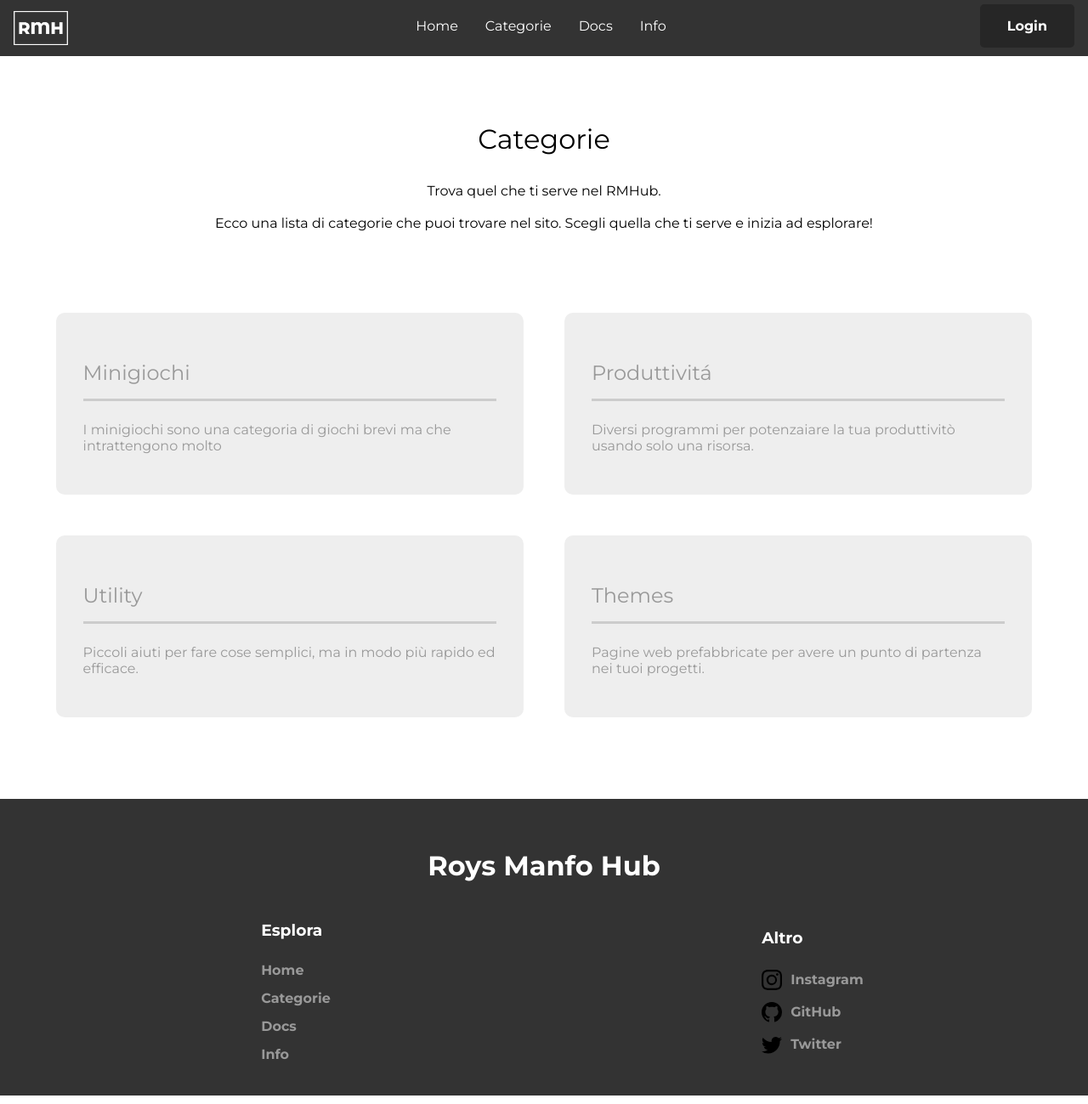
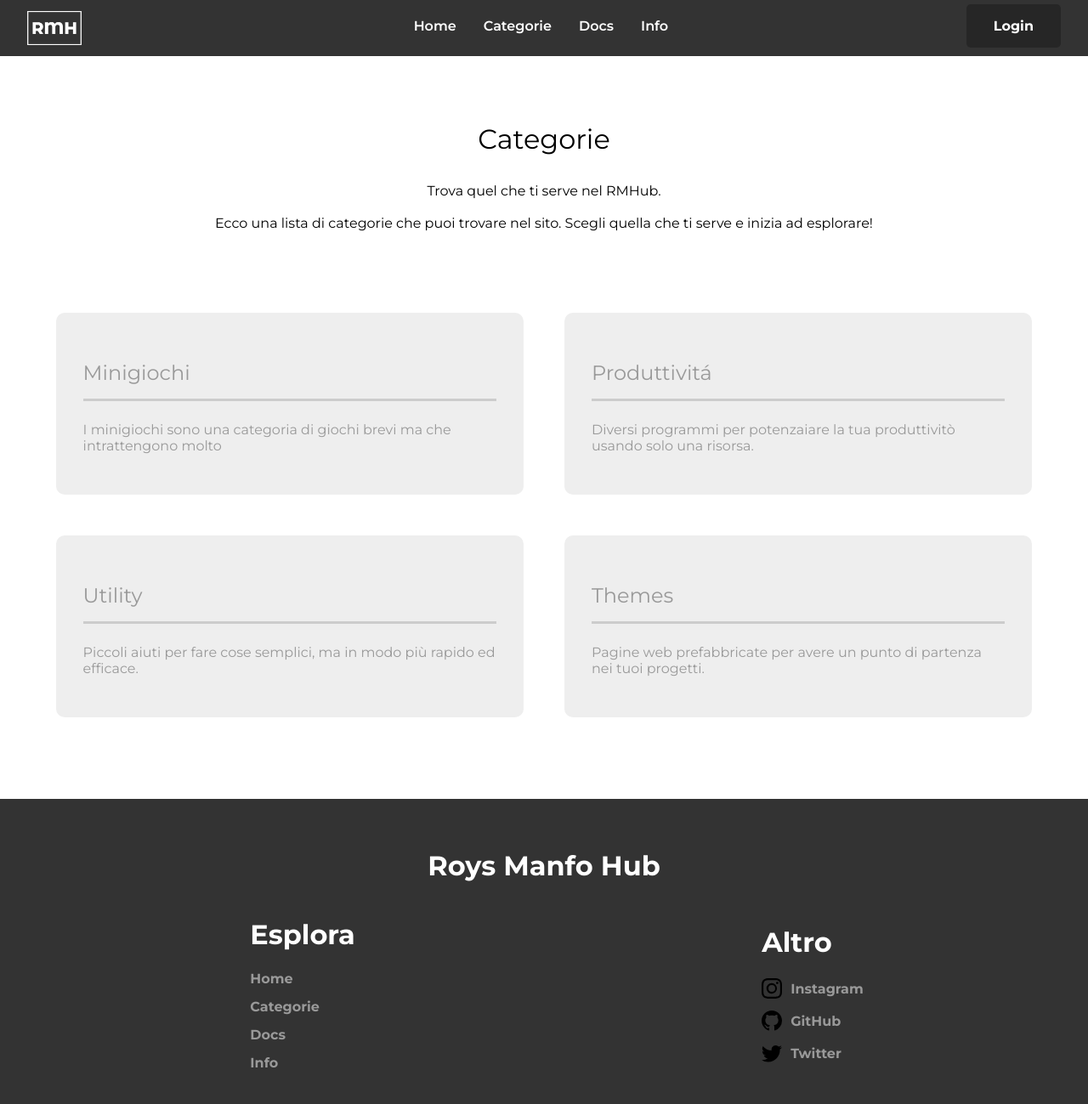
Before and after one commit to roysmanfo/RMHub, a React (Create React App) app: page /categories in a window 1280 px wide. Shown: the whole page at 85% size. Built offline with nearby package versions, Linux system fonts and the light colour scheme; no server answers.

Commit message:
Design changes

```diff
--- a/public/index.html
+++ b/public/index.html
@@ -27,6 +27,7 @@
     <title>RMHub</title>
     <style>
       @import url('https://fonts.googleapis.com/css2?family=Montserrat:ital,wght@0,100;0,200;0,300;0,400;0,500;0,600;0,700;0,800;0,900;1,100;1,200;1,300;1,400;1,500;1,600;1,700;1,800;1,900&display=swap');
+      @import url('https://fonts.googleapis.com/css2?family=Monoton&display=swap');
     </style>
   </head>
   <body>
--- a/src/components/Footer.tsx
+++ b/src/components/Footer.tsx
@@ -9,7 +9,7 @@ export default function Footer(){
             <h2 className="txt-center font-5" style={{gridArea: "title"}}>Roys Manfo Hub</h2>
                     <div id="explore">
                         <ul className="footer-list col-white">
-                            <h3>Esplora</h3>
+                            <h3 className='font-5'>Esplora</h3>
                             <Link to="/home" rel='noopener noreferrer'><li>Home</li></Link>
                             <Link to="/categories" rel='noopener noreferrer'><li>Categorie</li></Link>
                             <Link to="/unavaiable" rel='noopener noreferrer'><li>Docs</li></Link>
@@ -18,7 +18,7 @@ export default function Footer(){
                     </div>
                 <div id="socials" >
                     <ul className="socialList">
-                        <h3>Altro</h3>
+                        <h3 className='font-5'>Altro</h3>
                         <Link to="https://www.instagram.com/roys_manfo/" target="_blank" rel="noopener noreferrer" title="Instagram">
                             <li><img src={instagram} alt="Instagram" />Instagram</li>
                         </Link>
--- a/src/css/global/global.css
+++ b/src/css/global/global.css
@@ -22,9 +22,9 @@ nav {
           backdrop-filter: saturate(180%) blur(20px);
   padding: 5px 1rem;
   display: flex;
-  width: -moz-available;
-  width: -webkit-fill-available;
-  padding-inline: 1rem;
+  width: 100%;
+  box-sizing: border-box;
+  padding-inline: 2rem;
 }
 
 a {
@@ -85,6 +85,9 @@ footer a {
 footer a:hover {
   color: #666;
 }
+footer h3 {
+  margin: 1rem 0;
+}
 
 .logo {
   font-size: 2rem;
@@ -108,6 +111,7 @@ footer a:hover {
   text-decoration: none;
   color: #fff;
   position: relative;
+  font-weight: 600;
 }
 .navList > a ::before {
   content: "";
--- a/src/css/global/global.scss
+++ b/src/css/global/global.scss
@@ -45,9 +45,9 @@ nav{
     backdrop-filter: saturate(180%) blur(20px);
     padding: 5px 1rem;
     display: flex;
-    width: -moz-available;
-    width: -webkit-fill-available;
-    padding-inline: 1rem;
+    width: 100%;
+    box-sizing: border-box;
+    padding-inline: 2rem;
 }
 a{
     color: $info;
@@ -102,6 +102,9 @@ footer{
     a:hover{
         color: #666;
     }
+    h3{
+        margin: 1rem 0;
+    }
 }
 //Classes
 .logo{
@@ -123,6 +126,7 @@ footer{
         text-decoration: none;
         color: $col-nav;
         position: relative;
+        font-weight: 600;
 
         ::before{
             content: "";
--- a/src/css/home/home.css
+++ b/src/css/home/home.css
@@ -71,7 +71,7 @@
   }
 }
 .typingAnim {
-  font-family: monospace;
+  font-family: "Monoton", cursive;
   position: relative;
 }
 
@@ -79,6 +79,9 @@
   margin: 5px;
   width: -moz-max-content;
   width: max-content;
+  font-size: 4em;
+  word-spacing: 2rem;
+  line-height: 6rem;
 }
 
 .typingTxt::before,
--- a/src/css/home/home.scss
+++ b/src/css/home/home.scss
@@ -77,10 +77,10 @@ $bg-body: #fff;//dfdfdf
     100% {background: transparent;}
 }
 .typingAnim{
-    font-family: monospace;
+    font-family: 'Monoton', cursive;
     position: relative;
 }
-.typingTxt{margin: 5px;width: max-content;}
+.typingTxt{margin: 5px;width: max-content; font-size: 4em;word-spacing: 2rem;line-height: 6rem;}
 
 .typingTxt::before,
 .typingTxt::after{
--- a/src/pages/App.tsx
+++ b/src/pages/App.tsx
@@ -26,7 +26,7 @@ function Home() {
             <header className="HomeIntro ">
                 <div style={{ width: "50%", display: "grid", placeItems: "center" }}>
                     <div className="typingAnim">
-                        <p className="typingTxt font-9">Roys Manfo Hub</p>
+                        <p className="typingTxt">Roys Manfo Hub</p>
                     </div>
                     <div></div>
                 </div>
--- a/src/pages/Minigiochi.tsx
+++ b/src/pages/Minigiochi.tsx
@@ -22,7 +22,7 @@ export default function Minigiochi() {
         <>
             <Navbar />
             <main style={{ flexDirection: "column" }}>
-                <p className="font-6 txt-center" style={{ marginTop: "10px", width: "100%" }}>Minigiochi</p>
+                <p className="font-9 weight-8 txt-center" style={{ marginTop: "10px", width: "100%", textTransform : "uppercase" }}>Minigiochi</p>
                 <section style={{ display: "flex", justifyContent: "space-around" }}>
                     <Card caption={CARDS[0].caption} img={CARDS[0].img} link={CARDS[0].link} id={CARDS[0].id} />
                 </section>
```
Also changed, not shown: 2 other files (tests, documents, lock files or other folders).
